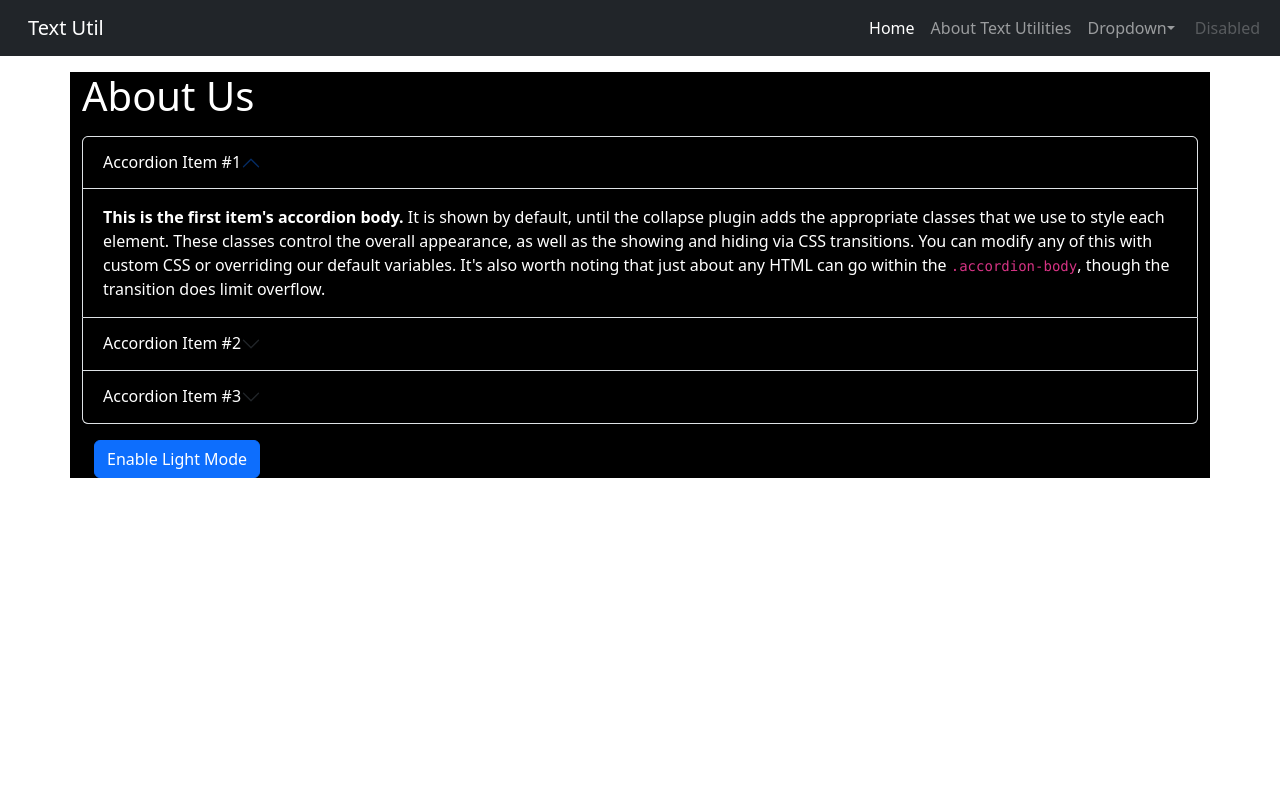
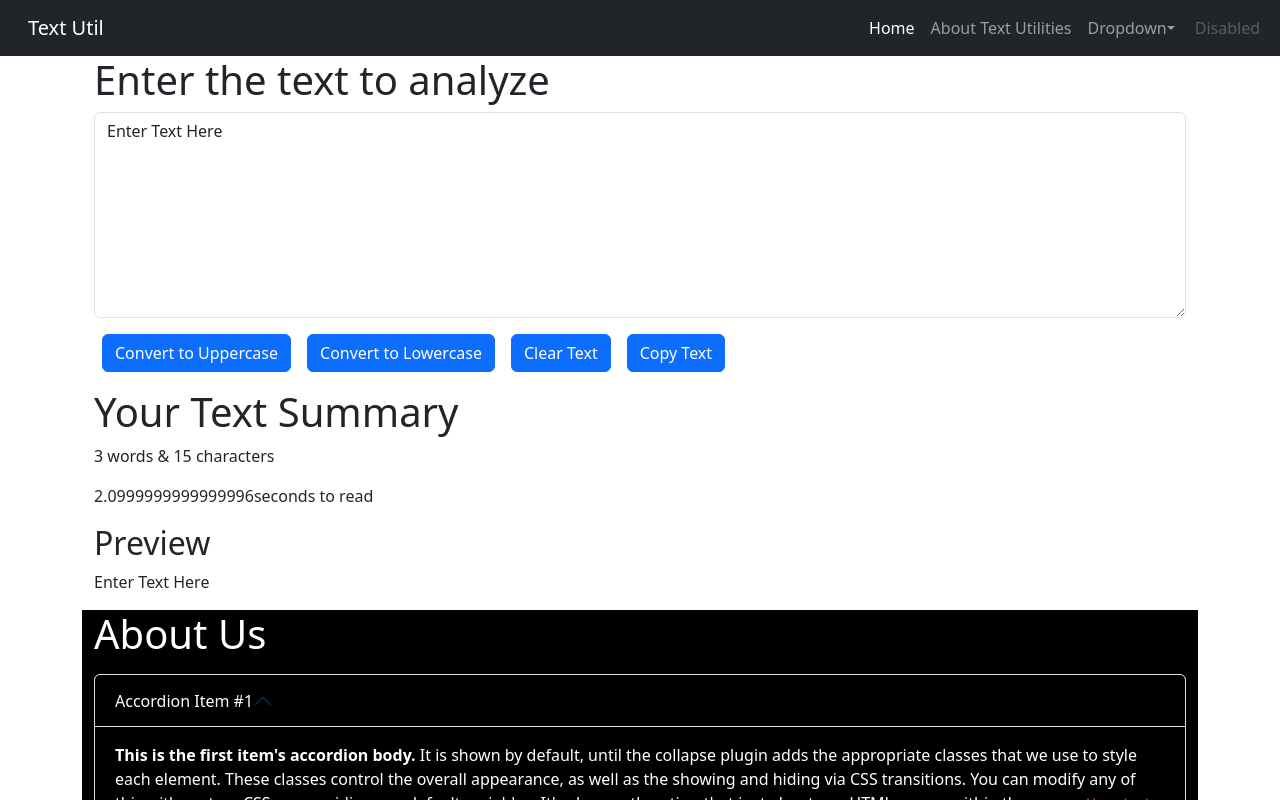
Before and after one commit to kwrdivyaraj100/textutils_react, a React (Create React App) app: page / in a window 1280 px wide. Shown: the top 800 px of the page. Built offline with nearby package versions, Linux system fonts and the light colour scheme.

Commit message:
Error in copying the text

```diff
--- a/src/App.jsx
+++ b/src/App.jsx
@@ -6,10 +6,10 @@
   return (
     <>
      <Navbar title = "Text Util" about = "About Text Utilities" />
-    {/* <div className="container"> */}
-      {/* <TextForm heading="Enter the text to analyze"/> */}
+    <div className="container">
+      <TextForm heading="Enter the text to analyze"/>
       <About/>
-    {/* </div> */}
+    </div>
     </>
   )
 }
--- a/src/components/TextForm.jsx
+++ b/src/components/TextForm.jsx
@@ -18,6 +18,13 @@
     function handleClearText(){
         setText('');
     }
+    function handleCopy(){
+        let text = document.getElementById("myBox");
+        text.ariaSelected();
+        text.setSelectionRange(0, 9999);
+        navigator.clipboard.writeText(text.value);
+    }
+
   return (
     <>
     <div className='container'>
@@ -25,9 +32,10 @@
     <h1>{props.heading}</h1>
         <textarea value={text} onChange={handleOnChange} className='form-control' id='myBox' rows="8"></textarea>
         </div>
-        <button className='btn btn-primary' onClick={handleUpClick}>Convert to Uppercase</button>
-        <button className='btn btn-primary' onClick={handleLoClick}>Convert to Lowercase</button>
-        <button className='btn btn-primary' onClick={handleClearText}>Clear Text</button>
+        <button className='btn btn-primary mx-2' onClick={handleUpClick}>Convert to Uppercase</button>
+        <button className='btn btn-primary mx-2' onClick={handleLoClick}>Convert to Lowercase</button>
+        <button className='btn btn-primary mx-2' onClick={handleClearText}>Clear Text</button>
+        <button className='btn btn-primary mx-2' onClick={handleCopy}>Copy Text</button>
         </div>
         <div className='container my-3'>
             <h1>Your Text Summary</h1>
```
